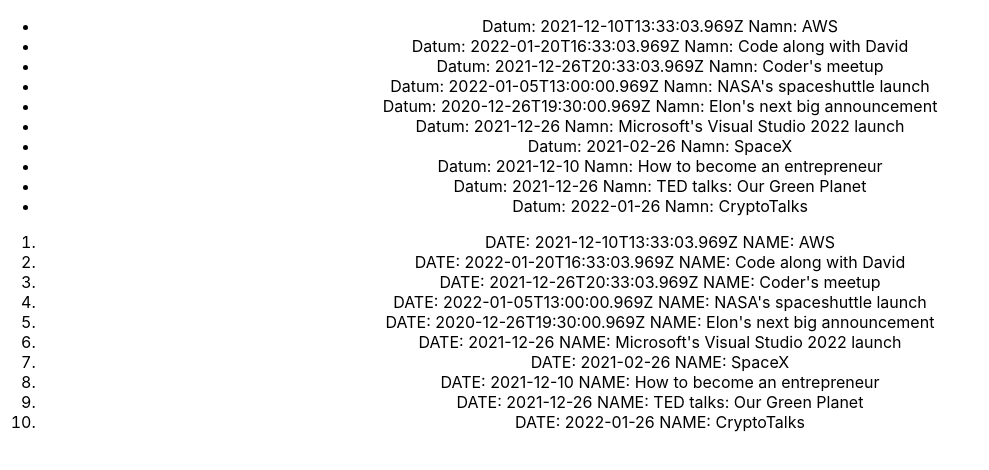
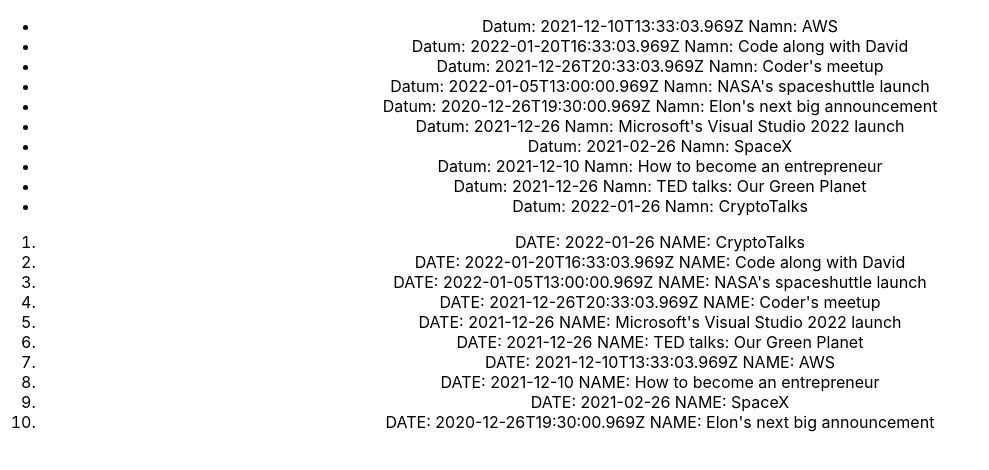
Before and after one commit to codeninjah/uppgift-design-patterns, a React (Create React App) app in the folder uppgift-design-patterns/: page / in a window 1280 px wide. Shown: the top 470 px of the page, without its empty margins (0-989 px from the left). Built offline with nearby package versions, Linux system fonts and the light colour scheme.

Commit message:
Meetups are now sorted by date

```diff
--- a/uppgift-design-patterns/src/components/MeetupsView.tsx
+++ b/uppgift-design-patterns/src/components/MeetupsView.tsx
@@ -1,10 +1,12 @@
+import { Key, ReactChild, ReactFragment, ReactPortal } from 'react';
 import { Meetups } from '../database.json';
 import { IMeetup } from '../models/Meetup';
 
 
 export const MeetupsView = () => {
     const meetupsList = Meetups
-    const sortedmeetupsList = Meetups.sort(item => Date.parse(item.date))
+    const parsedmeetupsList = JSON.parse(JSON.stringify(Meetups))
+    const sortedmeetupsList = parsedmeetupsList.sort((a: { date: string; },b: { date: string; }) => (a.date > b.date) ? -1 : ((b.date > a.date) ? 1 : 0))
     return (
         <div>
             <ul>
@@ -16,11 +18,11 @@
             </ul>
 
             <ol>
-                {
-                    sortedmeetupsList.map(item =>
-                        <li key={item.id}>DATE: {item.date}   NAME: {item.name} </li>
+               {
+                   sortedmeetupsList.map((item: any) =>
+                        <li>DATE: {item.date}   NAME:  {item.name}</li>
                     )
-                }
+               }
             </ol>
         </div>
     )
--- a/uppgift-design-patterns/src/seed.js
+++ b/uppgift-design-patterns/src/seed.js
@@ -10,7 +10,10 @@
 let endDate = new Date(2022, 1, 20);
 //DateGenerator.getRandomDateInRange(startDate, endDate); // random date in range
 
-//let meetupI = new meetupInterface()
+
+
+
+
 
 let meetups = [
     "AWS",
@@ -40,4 +43,5 @@
 for(var meetuptest of meetupstestArr){
     console.log("Id: " + meetuptest.id + " Name: " + meetuptest.name)
     console.log("Date: " + meetuptest.date + " Comments: " + meetuptest.comments)
+    fs.writeFileSync("testdatabase.json", JSON.stringify(meetuptest))
 }
--- /dev/null
+++ b/uppgift-design-patterns/src/testdatabase.json
@@ -0,0 +1,6 @@
+{
+    "id": "3cb80b11-2378-4aaa-88fe-72f982abb93c",
+    "name": "CryptoTalks",
+    "date": "2021-12-11T02:03:09.778Z",
+    "comments": []
+}
```
